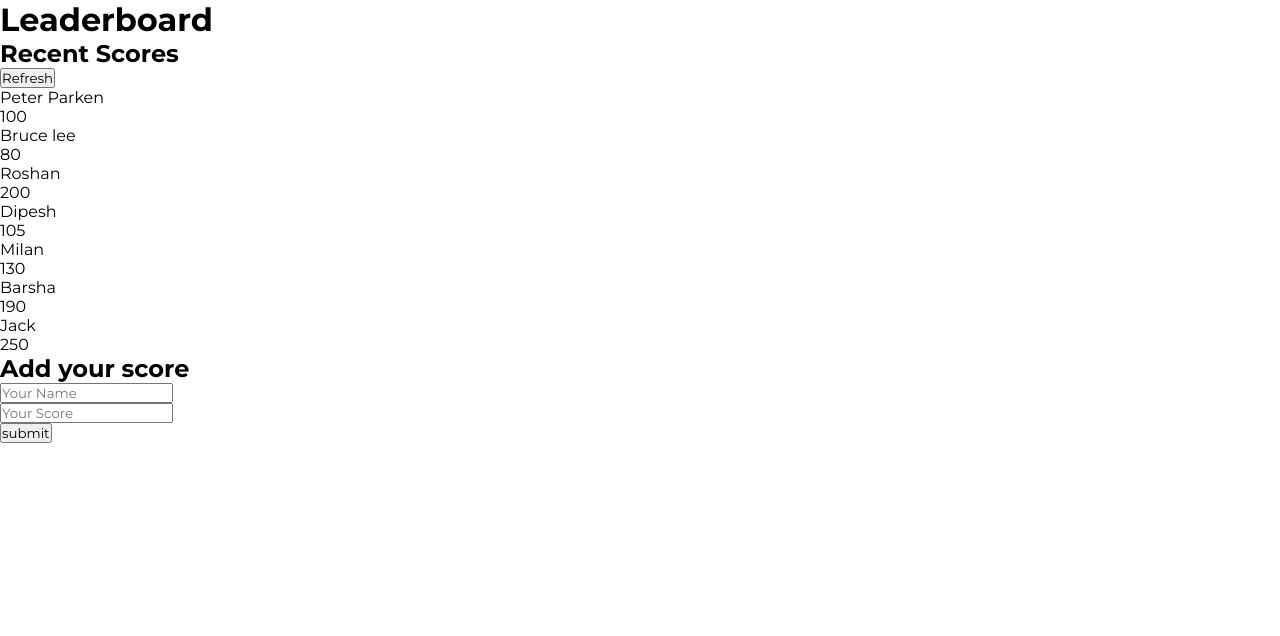
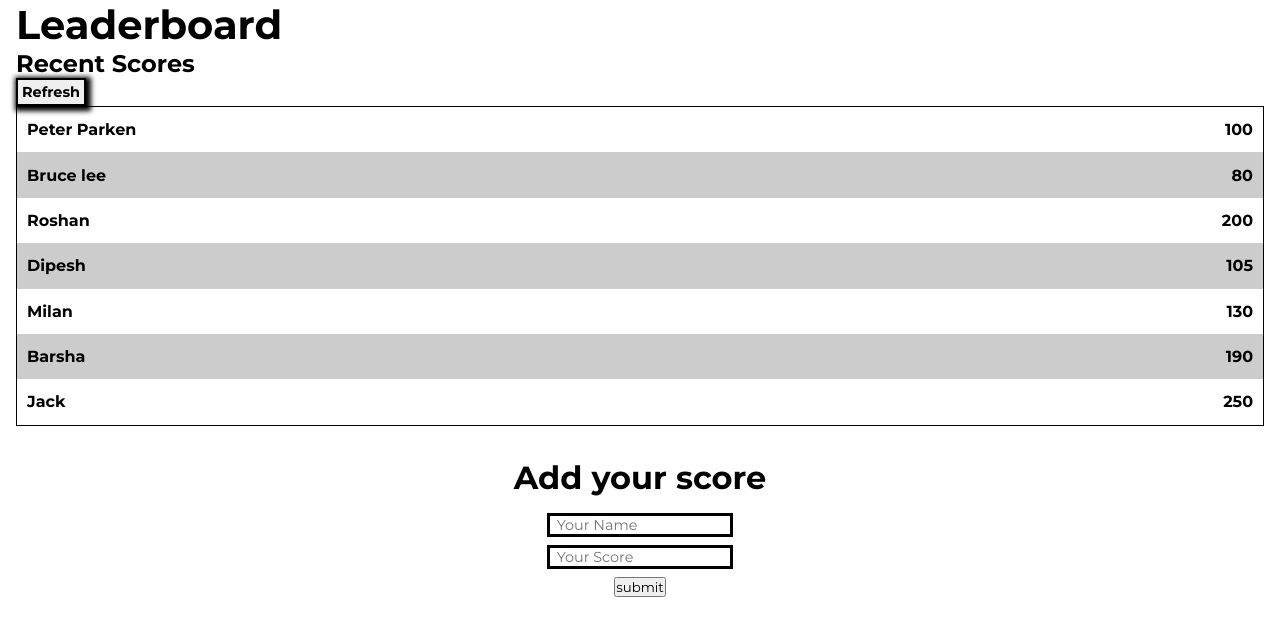
Before and after one commit to roshan-bajgain/Leaderboard, a website built with webpack: page src/index.html in a window 1280 px wide. Built offline with nearby package versions, Linux system fonts and the light colour scheme.

Commit message:
Give styling to the page

```diff
--- a/src/style.css
+++ b/src/style.css
@@ -5,3 +5,73 @@
     font-family: 'Montserrat', sans-serif;
     text-decoration: none;
 }
+
+.header {
+  font-size: 2.5rem;
+  margin: 0 1rem 0 1rem;
+  display: flex;
+  text-align: center;
+}
+
+.score-container {
+  margin: 0 1rem 0 1rem;
+  display: flex;
+  flex-direction: column;
+}
+
+.scores-header-div {
+    display: flex;
+    justify-content: space-between;
+    align-items: center;
+    margin-bottom: 1.5rem;
+}
+
+.refresh-button {
+  padding: 0 0.25rem;
+  border: 2px solid #000;
+  box-shadow: 2px 2px 5px 3px #000;
+  font-size: 0.9rem;
+  font-weight: bold;
+  height: 1.75rem;
+}
+
+.scoreboard {
+    border: 1px solid #000;
+}
+
+.players-div {
+  display: flex;
+  justify-content: space-between;
+  padding: 0.825rem 0.625rem;
+  font-weight: bold;
+}
+
+.players-div:nth-child(even){
+    background-color: #ccc;
+}
+
+.players-score {
+    text-align: start;
+}
+
+#leaderboard-forms h2 {
+    text-align: center;
+    margin-top: 2rem;
+    font-size: 2rem;
+}
+
+.form-container {
+  text-align: center;
+  margin-top: 1rem;
+}
+
+input {
+    margin-bottom: 0.5rem;
+    border: 3px solid #000;
+}
+
+#name, #score {
+    font-size: 0.9rem;
+    padding-left: 0.4rem;
+    color: #000;
+}
```
